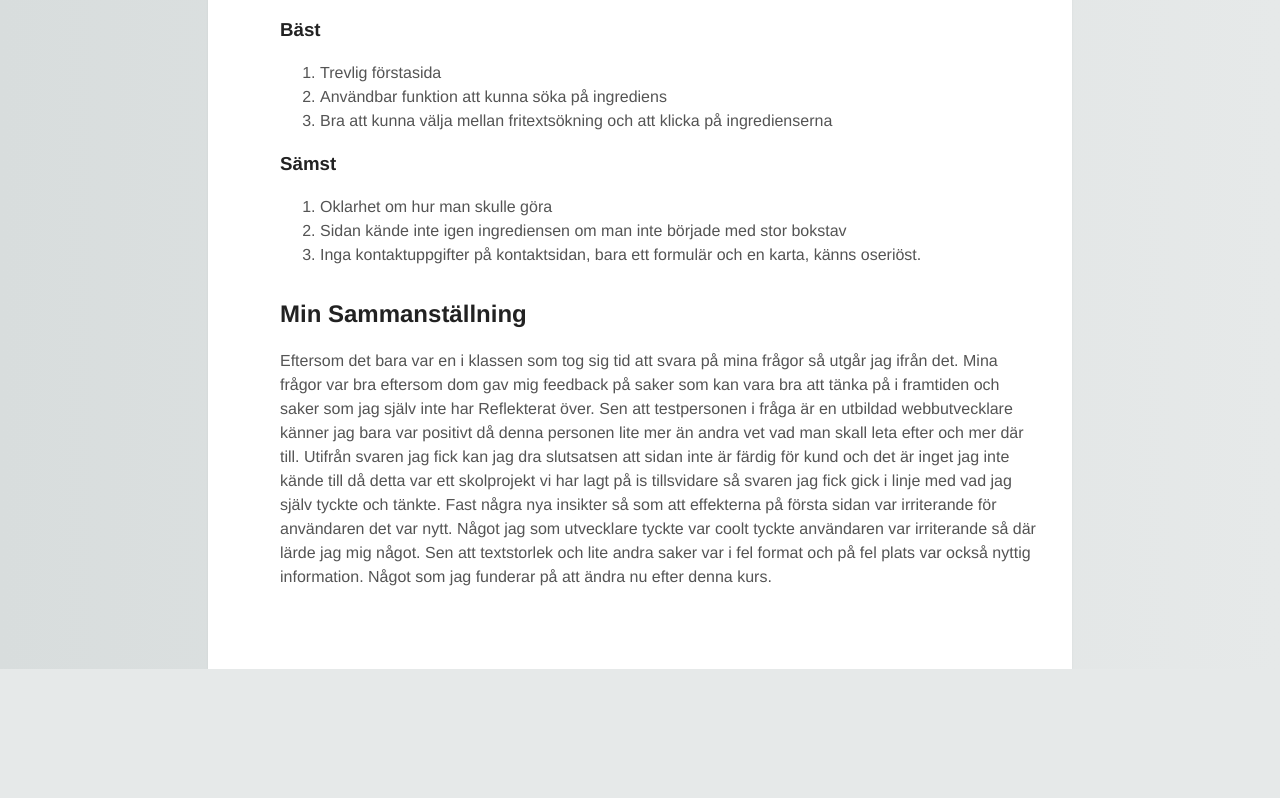
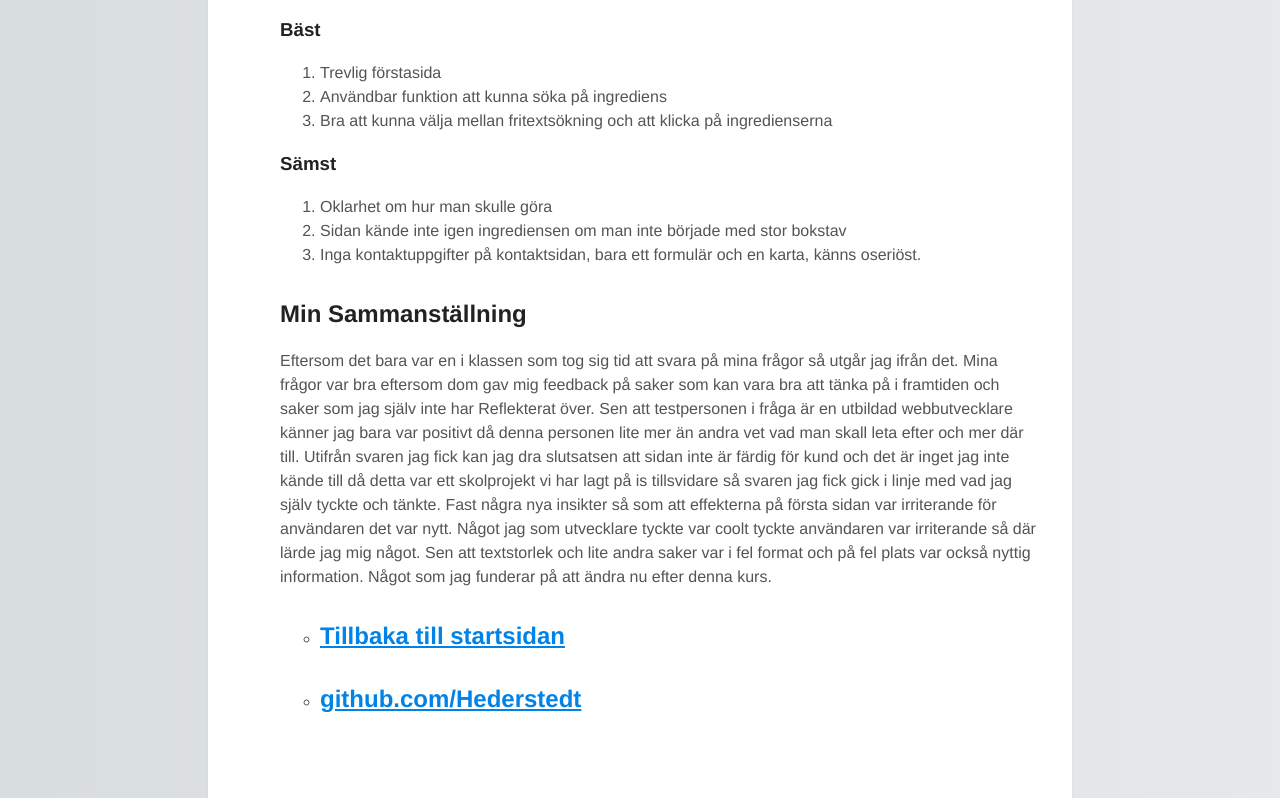
Before and after one commit to Hederstedt/Hederstedt.github.io, a plain HTML site: page Hemuppgift1.html in a window 1280 px wide. Shown: the part 830-1628 px from the top of the page. Before the commit the page ends 1499 px from the top, so only its background shows below. Drawn offline with Linux system fonts and the light colour scheme.

Commit message:
Update Hemuppgift1.html

```diff
--- a/Hemuppgift1.html
+++ b/Hemuppgift1.html
@@ -56,6 +56,11 @@ Mina frågor var bra eftersom dom gav mig feedback på saker som kan vara bra at
 Sen att testpersonen i fråga är en utbildad webbutvecklare känner jag bara var positivt då denna personen lite mer än andra vet vad man skall leta efter och mer där till.
 Utifrån svaren jag fick kan jag dra slutsatsen att sidan inte är färdig för kund och det är inget jag inte kände till då detta var ett skolprojekt vi har lagt på is tillsvidare så svaren jag fick gick i linje med vad jag själv tyckte och tänkte. Fast några nya insikter så som att effekterna på första sidan var irriterande för användaren det var nytt. Något jag som utvecklare tyckte var coolt tyckte användaren var irriterande så där lärde jag mig något. Sen att textstorlek och lite andra saker var i fel format och på fel plats var också nyttig information. Något som jag funderar på att ändra nu efter denna kurs.
 </p>
-
+<footer>
+            <ul>
+                <li><h2><a href="/index.html">Tillbaka till startsidan</a></h2></li>
+                <li><h2><a href="https://github.com/Hederstedt">github.com/Hederstedt</a></h2></li>
+            </ul>
+        </footer>
     </body>
 </html>
```
